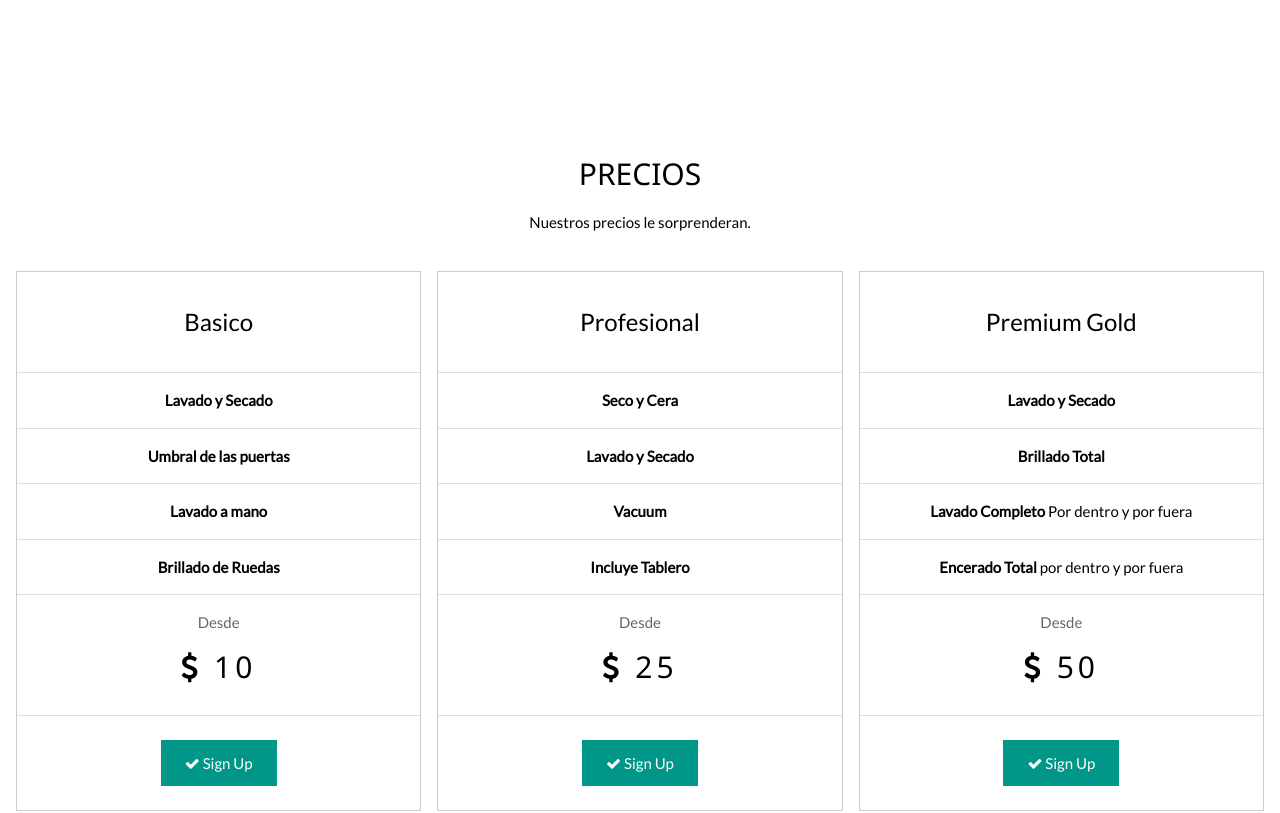
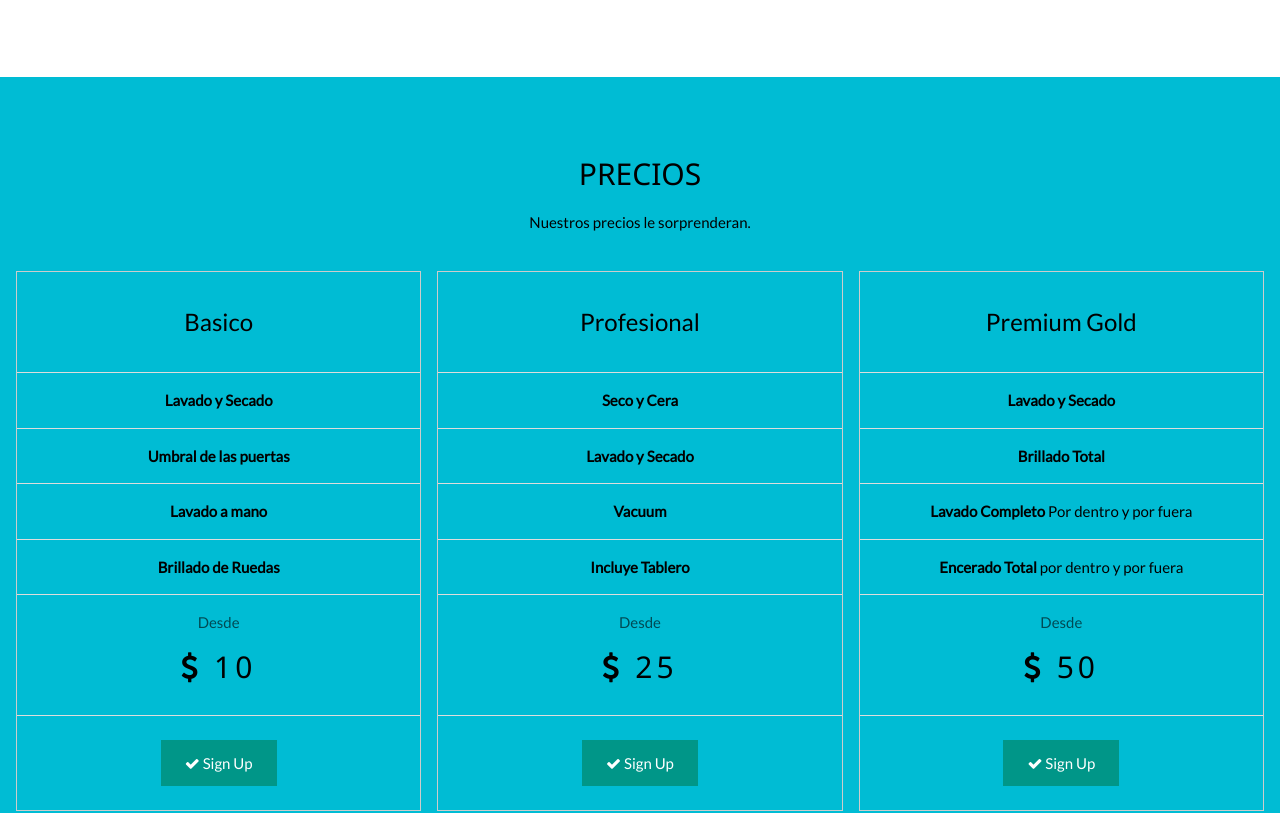
Before and after one commit to Sbartra/Car-Wash-Project-2, a plain HTML site: page index.html in a window 1280 px wide. Shown: the part 1595-2408 px from the top of the page. Drawn offline with nearby package versions, Linux system fonts and the light colour scheme.

Commit message:
Update index.html

```diff
--- a/index.html
+++ b/index.html
@@ -138,7 +138,7 @@ img {
   </div>
 
   <!-- Pricing Row -->
-<div class="w3-row-padding w3-center w3-padding-64" id="tour">
+<div class="w3-row-padding w3-cyan w3-center w3-padding-64" id="tour">
         <h2>PRECIOS</h2>
         <p>Nuestros precios le sorprenderan.</p><br>
         <div class="w3-third w3-margin-bottom">
```
